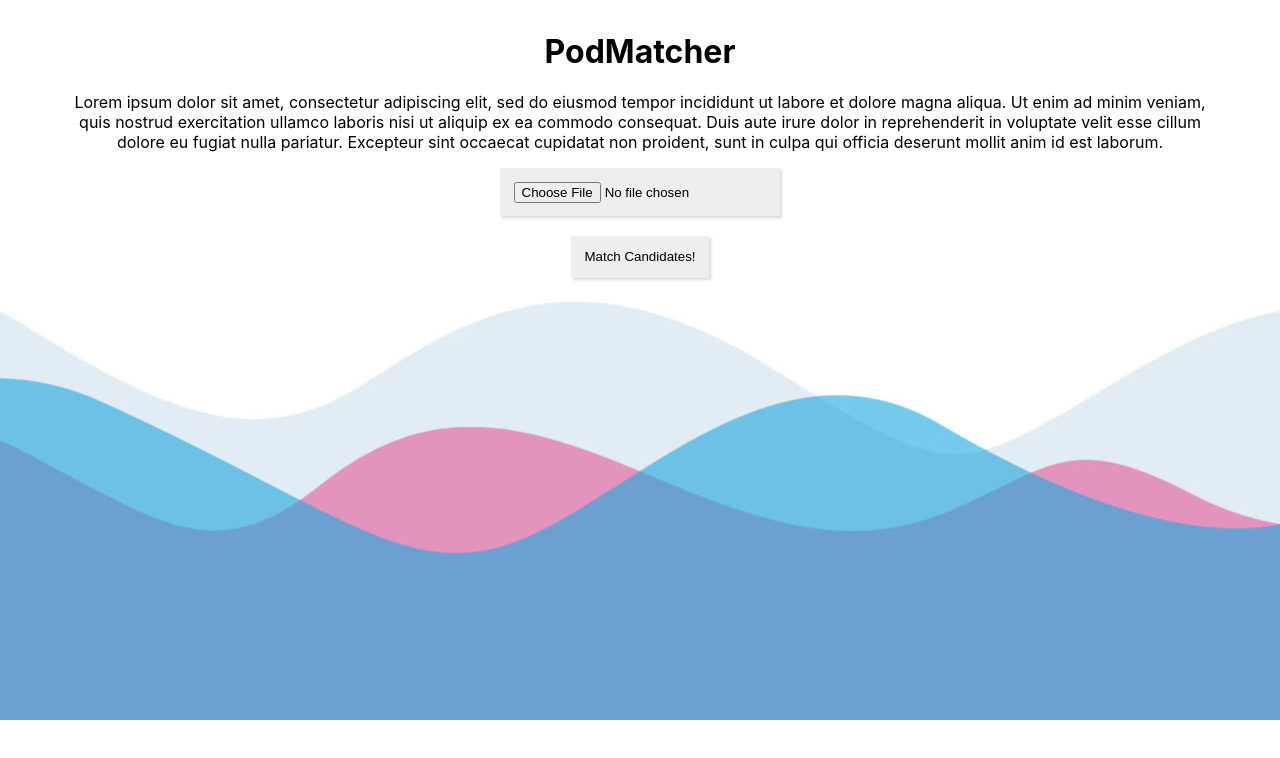
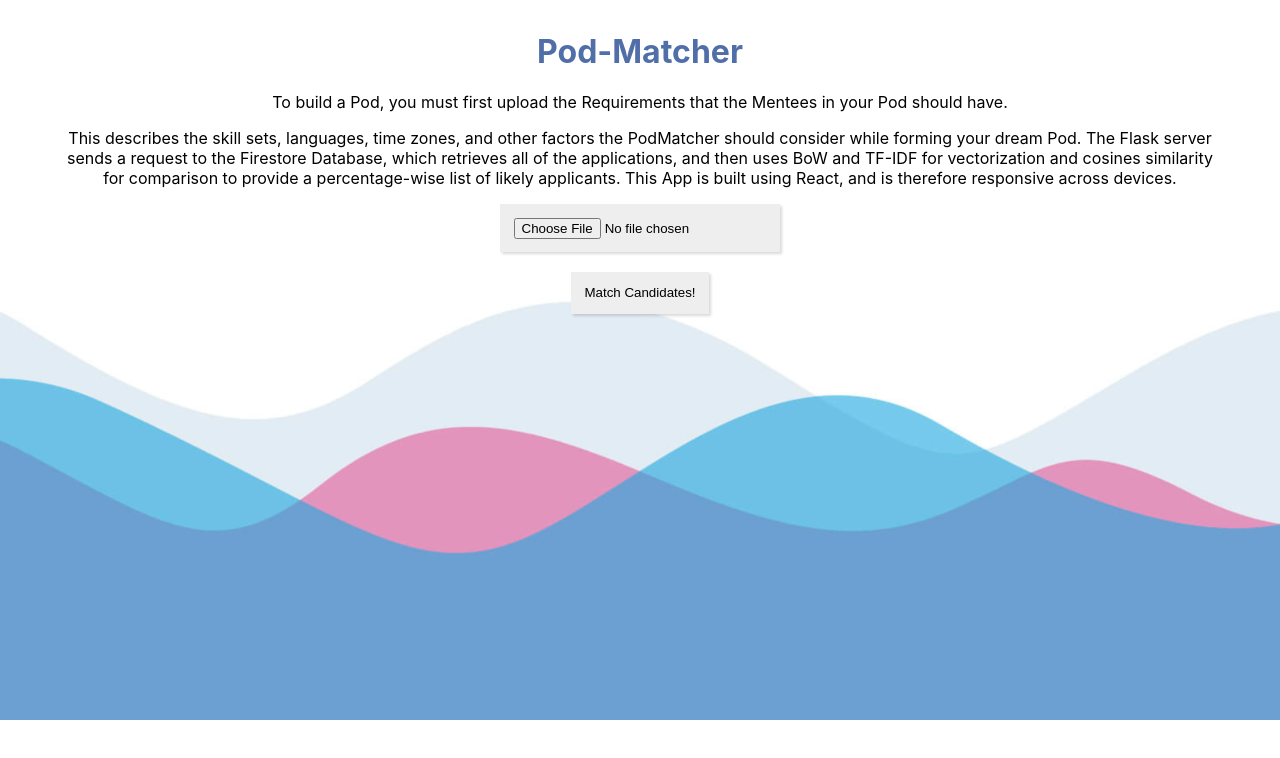
Before and after one commit to Riyabelle25/PodMatcher, a React (Create React App) app in the folder react-client/: page / in a window 1280 px wide. Shown: the top 758 px of the page. Built offline with nearby package versions, Linux system fonts and the light colour scheme.

Commit message:
ui: bgcolor update :sparkle:

```diff
--- a/react-client/src/App.css
+++ b/react-client/src/App.css
@@ -1,7 +1,9 @@
 .App {
   text-align: center;
 }
-
+h1{
+  color: #506ea8;
+}
 .App-logo {
   height: 40vmin;
   pointer-events: none;
--- a/react-client/src/App.js
+++ b/react-client/src/App.js
@@ -4,8 +4,14 @@
 
 const App = () => (
   <div>
-    <h1>PodMatcher</h1>
-    <p>Lorem ipsum dolor sit amet, consectetur adipiscing elit, sed do eiusmod tempor incididunt ut labore et dolore magna aliqua. Ut enim ad minim veniam, quis nostrud exercitation ullamco laboris nisi ut aliquip ex ea commodo consequat. Duis aute irure dolor in reprehenderit in voluptate velit esse cillum dolore eu fugiat nulla pariatur. Excepteur sint occaecat cupidatat non proident, sunt in culpa qui officia deserunt mollit anim id est laborum.</p>
+    <h1>Pod-Matcher</h1>
+    <p>To build a Pod, you must first upload the Requirements that the Mentees in your Pod should have. </p>
+
+    <p>
+      This describes the skill sets, languages, time zones, and other factors the PodMatcher should consider while forming your dream Pod.
+      The Flask server sends a request to the Firestore Database, which retrieves all of the applications, and then uses
+      BoW and TF-IDF for vectorization and cosines similarity for comparison to provide a percentage-wise list of likely applicants.
+      This App is built using React, and is therefore responsive across devices.</p>
     <Main />
   </div>
 );
--- a/react-client/src/components/fileUpload.jsx
+++ b/react-client/src/components/fileUpload.jsx
@@ -69,8 +69,8 @@
           <button type="submit" className={styles.matchCandidates}>Match Candidates!</button>
         </div>
         {this.state.set && (
-          <TableContainer component={Paper} style={{backgroundColor: 'Transparent', fontWeight: 'bolder' }}>
-            <Table sx={{ minWidth: 650 }} aria-label="simple table">
+          <TableContainer component={Paper} style={{backgroundColor: 'rgba(3, 249, 241, 0.1)', fontWeight: 'bolder' }}>
+            <Table sx={{ minWidth: 500 }} aria-label="simple table">
               <TableHead>
                 <TableRow>
                   <TableCell style={{fontWeight: 'bolder'}}>Name</TableCell>
```
Also changed, not shown: 11 other files (tests, documents, lock files or other folders).
